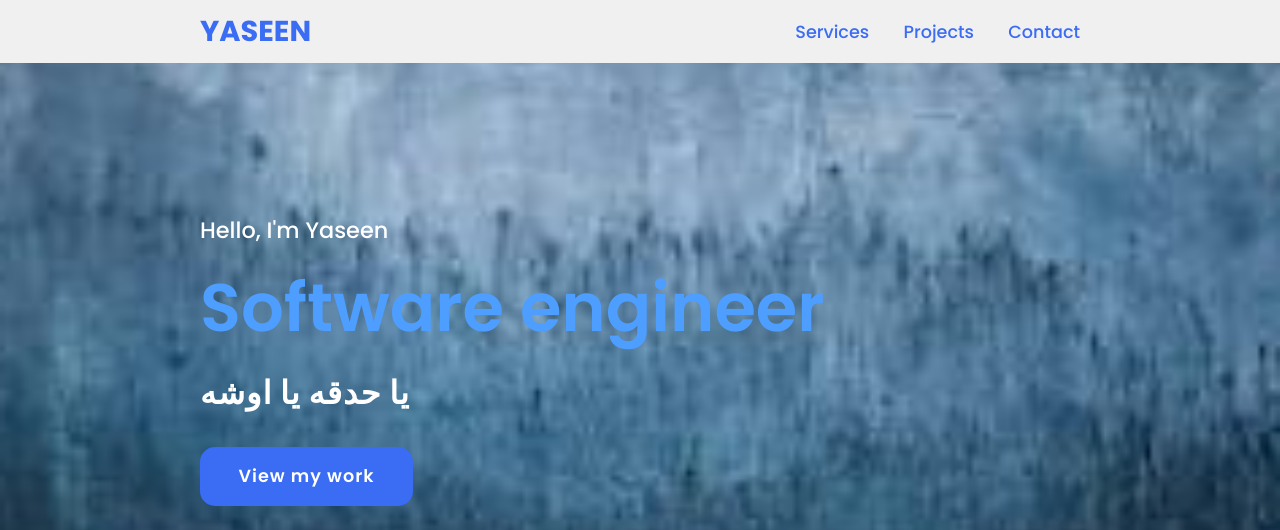
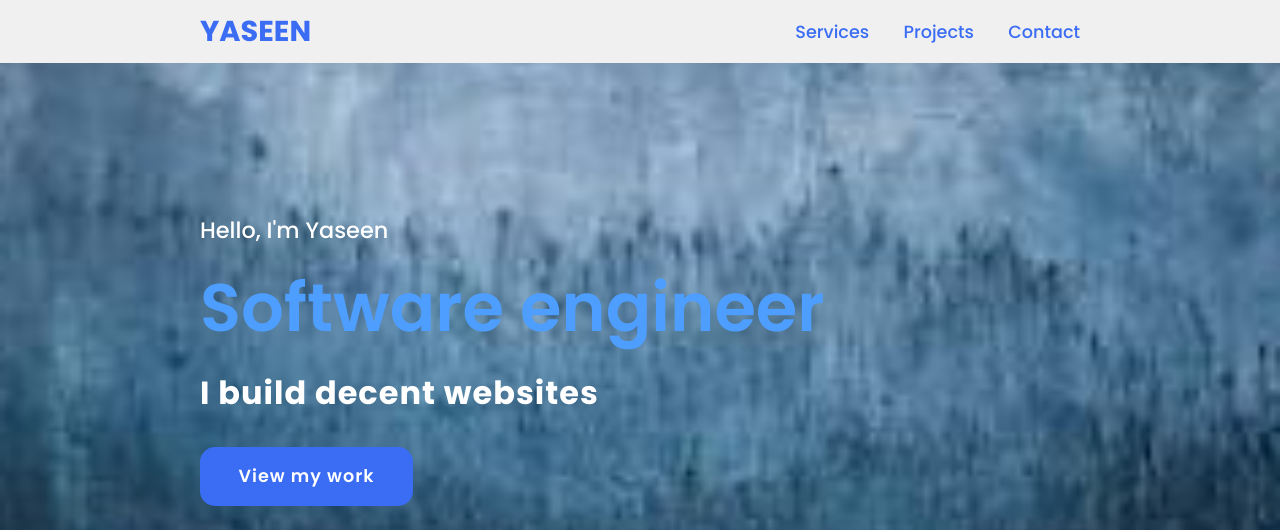
Before and after one commit to yasso-6-tag/graduation.github.io, a plain HTML site: page index.html in a window 1280 px wide. Shown: the top 530 px of the page. Drawn offline with Linux system fonts and the light colour scheme.

Commit message:
Update index.html

```diff
--- a/index.html
+++ b/index.html
@@ -23,7 +23,7 @@
     <section class="main">
         <div>
             <h2>Hello, I'm Yaseen<br><span>Software engineer</span></h2>
-            <h3>يا حدقه يا اوشه</h3>
+            <h3>I build decent websites</h3>
             <a href="#projects" class="main-btn">View my work</a>
             <div class="social-icons">
                 <a href="#"><i class="fab fa-linkedin"></i></a>
```
